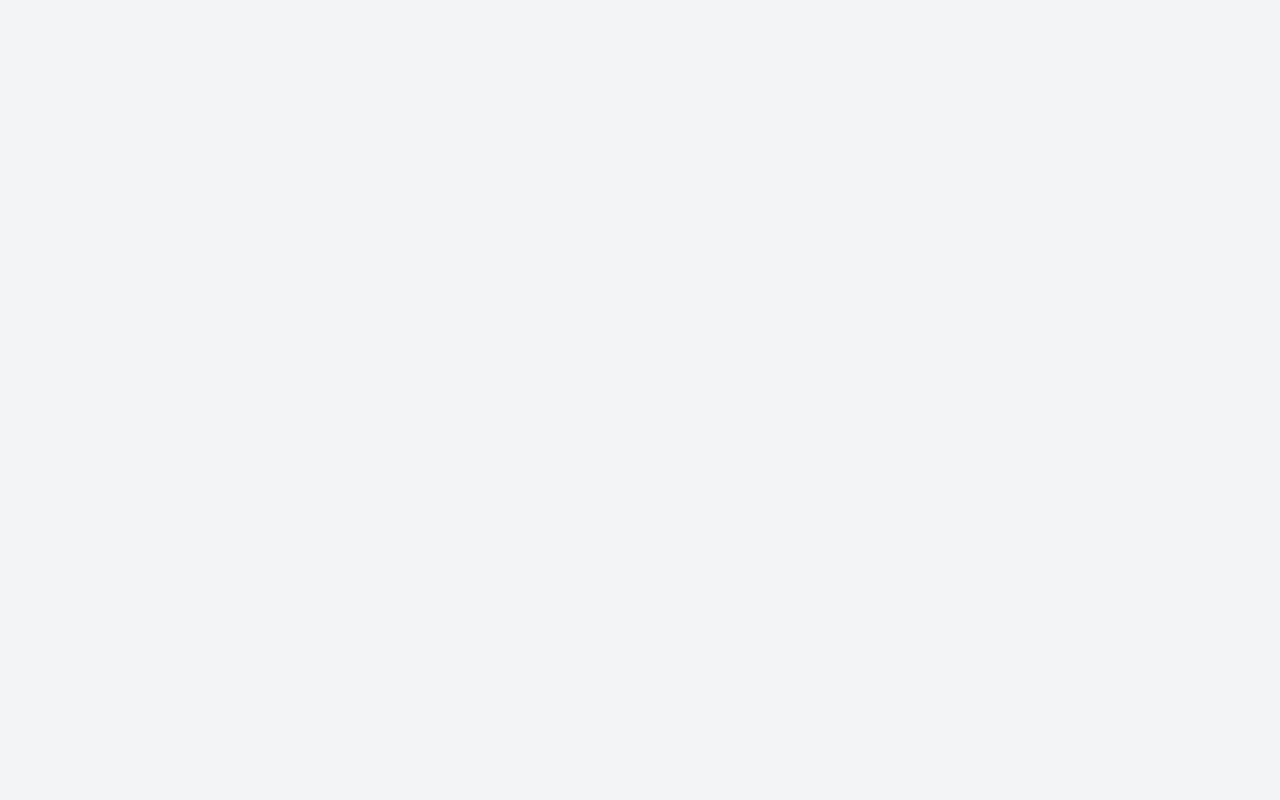
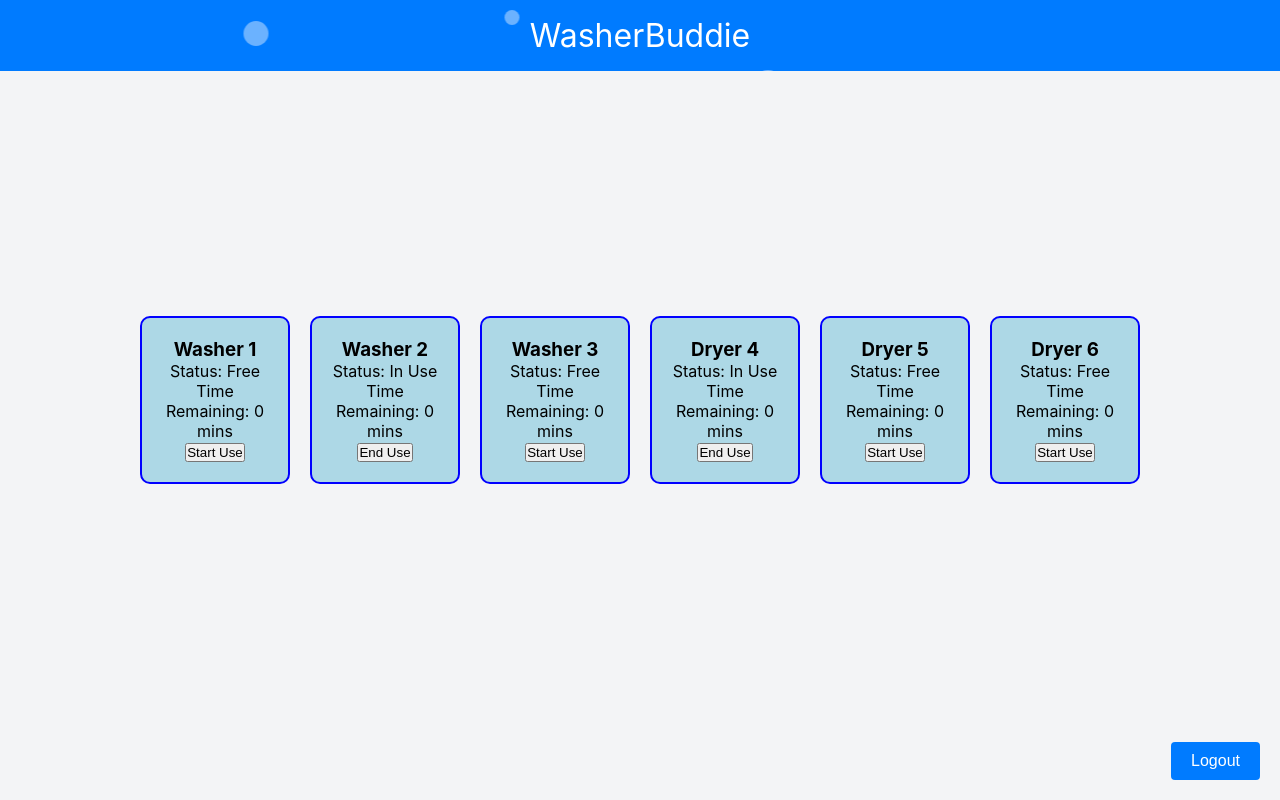
Before and after one commit to nikhil-jindal12/WasherBuddie, a React (Create React App) app in the folder washerbuddie/: page /home-page in a window 1280 px wide. Before the commit this address had no page. Built offline with nearby package versions, Linux system fonts and the light colour scheme.

Commit message:
Updated header & page relations. Made forgotPass

```diff
--- a/washerbuddie/src/App.css
+++ b/washerbuddie/src/App.css
@@ -90,7 +90,7 @@ body {
 }
 
 .create-account-box {
-  background: #ffffff;
+  background: #b4dd1e;
   width: 30vw;
   height: 63vh;
   padding: 20px;
--- a/washerbuddie/src/App.js
+++ b/washerbuddie/src/App.js
@@ -1,8 +1,10 @@
 import React from 'react';
 import { BrowserRouter as Router, Route, Routes } from 'react-router-dom';
 import Login from './login';
-import CreateAccount from './CreateAccount';
+import CreateAccount from './createAccount';
 import HomePage from './homePage';
+import Home from './home';
+import ForgotPassword from './forgotPassword';
 import { ToastContainer } from 'react-toastify';
 import 'react-toastify/dist/ReactToastify.css';
 import Header from './Header';
@@ -10,15 +12,15 @@ import Header from './Header';
 function App() {
   return (
     <Router>
-            <div>
-                <ToastContainer />
+      <Header />
       <Routes>
+        <Route path="/" element={<Home />} />
         <Route path="/login" element={<Login />} />
         <Route path="/create-account" element={<CreateAccount />} />
-                    <Route path="/home" element={<HomePage />} />
-                    <Route path="/" element={<Login />} /> {/* Default route */}
+        <Route path="/forgot-password" element={<ForgotPassword />} />
+        <Route path="/home-page" element={<HomePage />} />
       </Routes>
-            </div>
+      <ToastContainer />
     </Router>
   );
 }
--- a/washerbuddie/src/CreateAccount.js
+++ b/washerbuddie/src/CreateAccount.js
@@ -2,6 +2,7 @@ import React, { useState } from 'react';
 import { Link, useNavigate } from 'react-router-dom';
 import { toast } from 'react-toastify';
 import 'react-toastify/dist/ReactToastify.css';
+import Header from './Header';
 // import { createUser } from './api';
 import './App.css';
 
@@ -18,7 +19,7 @@ function CreateAccount() {
       try {
           const response = await createUser({ email, phone, password });
           if (response.success) {
-              navigate('/home'); // Redirect to home page on successful account creation
+              navigate('/home-page'); // Redirect to home page on successful account creation
           } else {
               setError(response.message); // Display error message from API
               toast.error(response.message, { position: toast.POSITION.TOP_RIGHT });
@@ -31,6 +32,7 @@ function CreateAccount() {
 
   return (
       <div>
+         <Header />
           <h2>Create Account</h2>
           <form onSubmit={handleSubmit}>
               <div>
--- a/washerbuddie/src/Header.css
+++ b/washerbuddie/src/Header.css
@@ -9,4 +9,93 @@
   top: 0;
   left: 0;
   z-index: 1000;
+  overflow: hidden; /* Ensure bubbles stay within the header */
 }
+
+.bubbles {
+  position: absolute;
+  top: 0;
+  left: 0;
+  width: 100%;
+  height: 100%;
+  z-index: -1; /* Ensure bubbles are behind the text */
+  overflow: hidden;
+}
+
+.bubble {
+  position: absolute;
+  bottom: -50px;
+  width: 20px;
+  height: 20px;
+  background-color: rgba(255, 255, 255, 0.7);
+  border-radius: 50%;
+  animation: rise 5s infinite ease-in;
+  opacity: 0.6;
+}
+
+.bubble:nth-child(2) {
+  width: 25px;
+  height: 25px;
+  animation-duration: 6s;
+  animation-delay: 1s;
+  left: 20%;
+}
+
+.bubble:nth-child(3) {
+  width: 15px;
+  height: 15px;
+  animation-duration: 4s;
+  animation-delay: 2s;
+  left: 40%;
+}
+
+.bubble:nth-child(4) {
+  width: 30px;
+  height: 30px;
+  animation-duration: 7s;
+  animation-delay: 3s;
+  left: 60%;
+}
+
+.bubble:nth-child(5) {
+  width: 10px;
+  height: 10px;
+  animation-duration: 3s;
+  animation-delay: 4s;
+  left: 80%;
+}
+
+.bubble:nth-child(6) {
+  width: 35px;
+  height: 35px;
+  animation-duration: 8s;
+  animation-delay: 5s;
+  left: 10%;
+}
+
+.bubble:nth-child(7) {
+  width: 20px;
+  height: 20px;
+  animation-duration: 5s;
+  animation-delay: 6s;
+  left: 30%;
+}
+
+.bubble:nth-child(8) {
+  width: 40px;
+  height: 40px;
+  animation-duration: 9s;
+  animation-delay: 7s;
+  left: 50%;
+}
+
+@keyframes rise {
+  0% {
+    bottom: -50px;
+    transform: translateX(-50%);
+  }
+  100% {
+    bottom: 100%;
+    transform: translateX(-50%);
+  }
+}
--- a/washerbuddie/src/Header.js
+++ b/washerbuddie/src/Header.js
@@ -3,9 +3,19 @@ import './Header.css';
 
 function Header() {
     return (
-        <header className="app-header">
+        <div className="app-header">
+            <div className="bubbles">
+                <div className="bubble"></div>
+                <div className="bubble"></div>
+                <div className="bubble"></div>
+                <div className="bubble"></div>
+                <div className="bubble"></div>
+                <div className="bubble"></div>
+                <div className="bubble"></div>
+                <div className="bubble"></div>
+            </div>
             WasherBuddie
-        </header>
+        </div>
     );
 }
 
--- /dev/null
+++ b/washerbuddie/src/forgotPassword.js
@@ -0,0 +1,43 @@
+import React, { useState } from 'react';
+import { useNavigate } from 'react-router-dom';
+import { toast, ToastContainer } from 'react-toastify';
+import 'react-toastify/dist/ReactToastify.css';
+import Header from './Header';
+
+function ForgotPassword() {
+  const [email, setEmail] = useState('');
+  const navigate = useNavigate();
+
+  const handleSubmit = (e) => {
+    e.preventDefault();
+    // Here you can add logic to handle the password reset request
+    toast.success('Success!', { position: toast.POSITION.TOP_RIGHT });
+    setTimeout(() => {
+      navigate('/login'); // Redirect to login page after form submission
+    }, 2000); // Delay to allow the toast to be visible before redirect
+  };
+
+  return (
+    <>
+      <Header />
+      <div>
+        <h1>Forgot Password</h1>
+        <form onSubmit={handleSubmit}>
+          <label>
+            Enter Email
+            <input
+              type="email"
+              value={email}
+              onChange={(e) => setEmail(e.target.value)}
+              required
+            />
+          </label>
+          <button type="submit">Submit</button>
+        </form>
+      </div>
+      <ToastContainer />
+    </>
+  );
+}
+
+export default ForgotPassword;
--- a/washerbuddie/src/home.js
+++ b/washerbuddie/src/home.js
@@ -1,12 +1,27 @@
-import React from 'react';
+import React, { useEffect } from 'react';
+import { useNavigate } from 'react-router-dom';
 import Header from './Header';
 
 function Home() {
+  const navigate = useNavigate();
+
+  useEffect(() => {
+    const timer = setTimeout(() => {
+      navigate('/login');
+    }, 5000);
+
+    return () => clearTimeout(timer);
+  }, [navigate]);
+
   return (
-    <div className="home">
-      <h1>Welcome to Washer Buddie</h1>
-      <p>Your one-stop TODODODO for all laundry needs!</p>
-    </div>
+    <>
+      <Header />
+      <div>
+        <h1>Welcome to Washer Buddie</h1>
+        <p>Your one-stop spot for all laundry needs!</p>
+        <button onClick={() => navigate('/login')}>Continue</button>
+      </div>
+    </>
   );
 }
 
--- a/washerbuddie/src/homePage.js
+++ b/washerbuddie/src/homePage.js
@@ -22,7 +22,7 @@ function HomePage() {
                     ? {
                           ...machine,
                           status: machine.status === 'Free' ? 'In Use' : 'Free',
-                          timeRemaining: machine.status === 'Free' ? 30 : 0,
+                          timeRemaining: machine.status === 'Free' ? 50 : 0,
                       }
                     : machine
             )
--- a/washerbuddie/src/login.js
+++ b/washerbuddie/src/login.js
@@ -16,7 +16,7 @@ function Login() {
         try {
             const response = await login(email, password);
             if (response.success) {
-                navigate('/home'); // Redirect to home page on successful login
+                navigate('/home-page'); // Redirect to home page on successful login
             } else {
                 setError(response.message); // Display error message from API
                 toast.error(response.message, { position: toast.POSITION.TOP_RIGHT });
@@ -29,6 +29,7 @@ function Login() {
 
     return (
         <div>
+            <Header />
             <h2>Login</h2>
             <form onSubmit={handleSubmit}>
                 <div>
@@ -56,7 +57,7 @@ function Login() {
             </form>
             <div>
                 <Link to="/forgot-password">Forgot Password?</Link>
-                <Link to="/create-account">Create Account</Link>
+                <Link to="/create-Account">Create Account</Link>
             </div>
         </div>
     );
```
Lines whose indentation alone changed are shown as unchanged.
